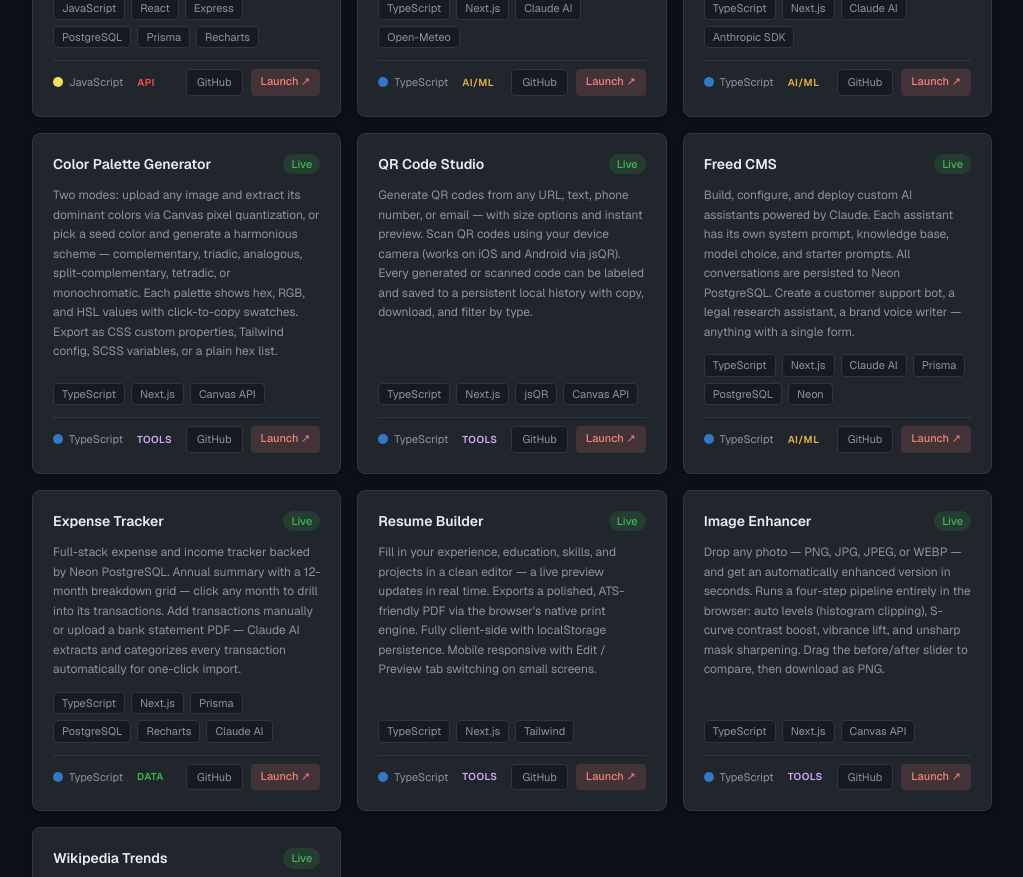
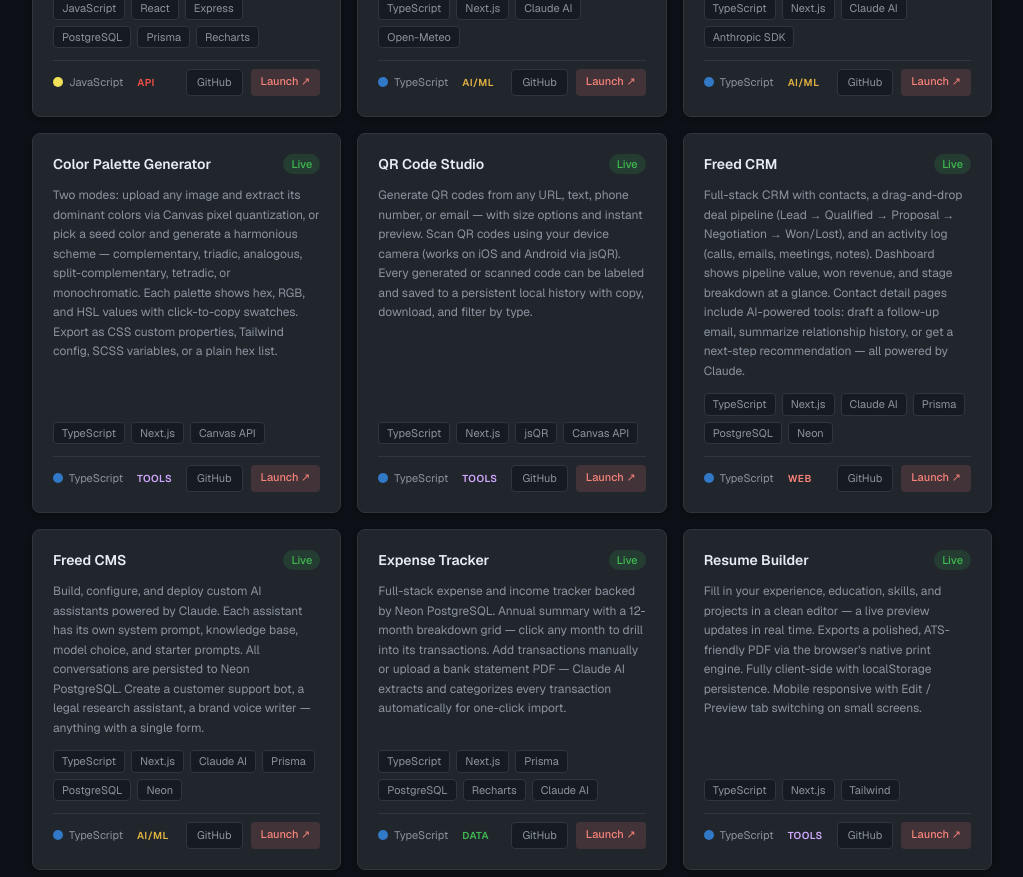
Before and after one commit to freedconsultation-cloud/Freed-Projects, a Next.js app: page / in a window 1280 px wide. Shown: the part 1180-2057 px from the top of the page, without its empty margins (128-1151 px from the left). Built offline with nearby package versions, Linux system fonts and the light colour scheme.

Commit message:
Add Freed CRM to portfolio

```diff
--- a/src/app/(portfolio)/page.tsx
+++ b/src/app/(portfolio)/page.tsx
@@ -133,6 +133,17 @@
     liveUrl: "https://qr-code-app-fawn.vercel.app",
     status: "live",
     category: "Tools",
+  },
+  {
+    name: "Freed CRM",
+    description:
+      "Full-stack CRM with contacts, a drag-and-drop deal pipeline (Lead → Qualified → Proposal → Negotiation → Won/Lost), and an activity log (calls, emails, meetings, notes). Dashboard shows pipeline value, won revenue, and stage breakdown at a glance. Contact detail pages include AI-powered tools: draft a follow-up email, summarize relationship history, or get a next-step recommendation — all powered by Claude.",
+    stack: ["TypeScript", "Next.js", "Claude AI", "Prisma", "PostgreSQL", "Neon"],
+    primaryLang: "TypeScript",
+    githubUrl: "https://github.com/freedconsultation-cloud/Freed-CRM",
+    liveUrl: "https://freed-crm.vercel.app",
+    status: "live",
+    category: "Web",
   },
   {
     name: "Freed CMS",
```
